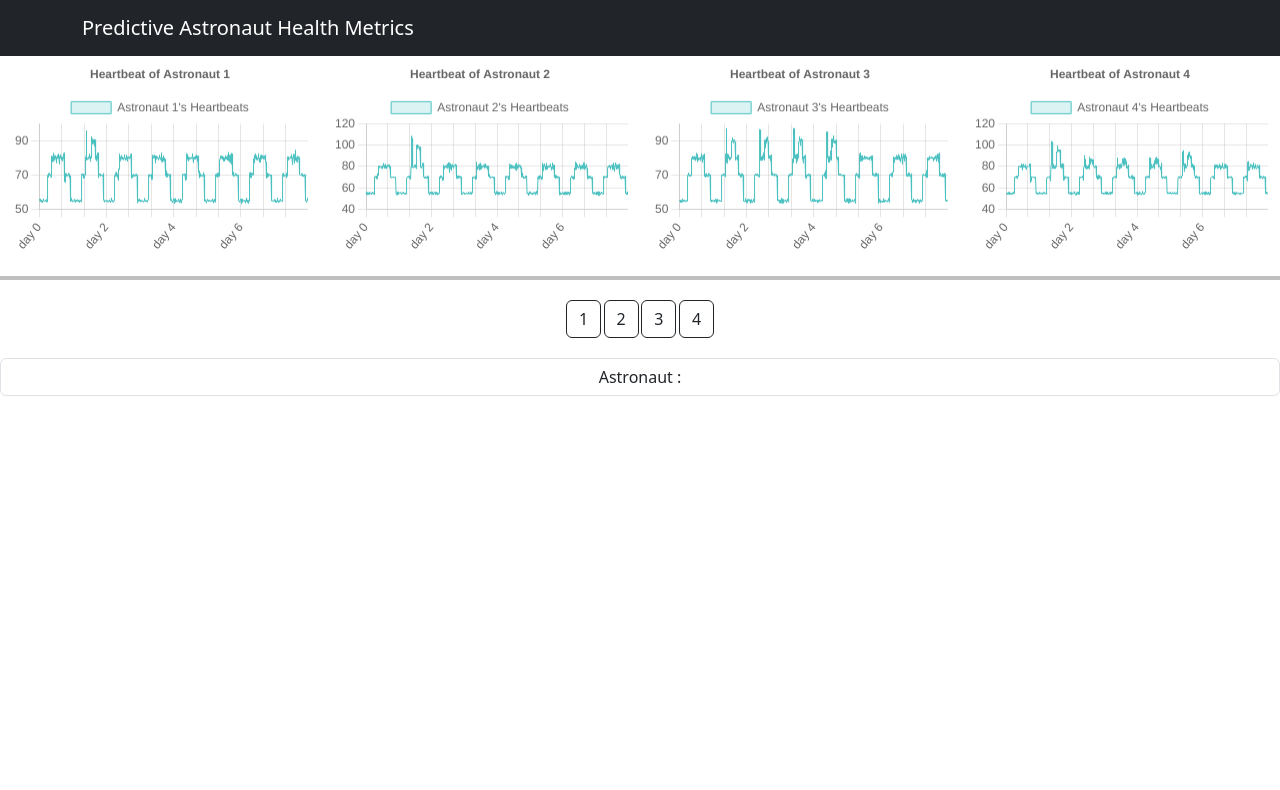
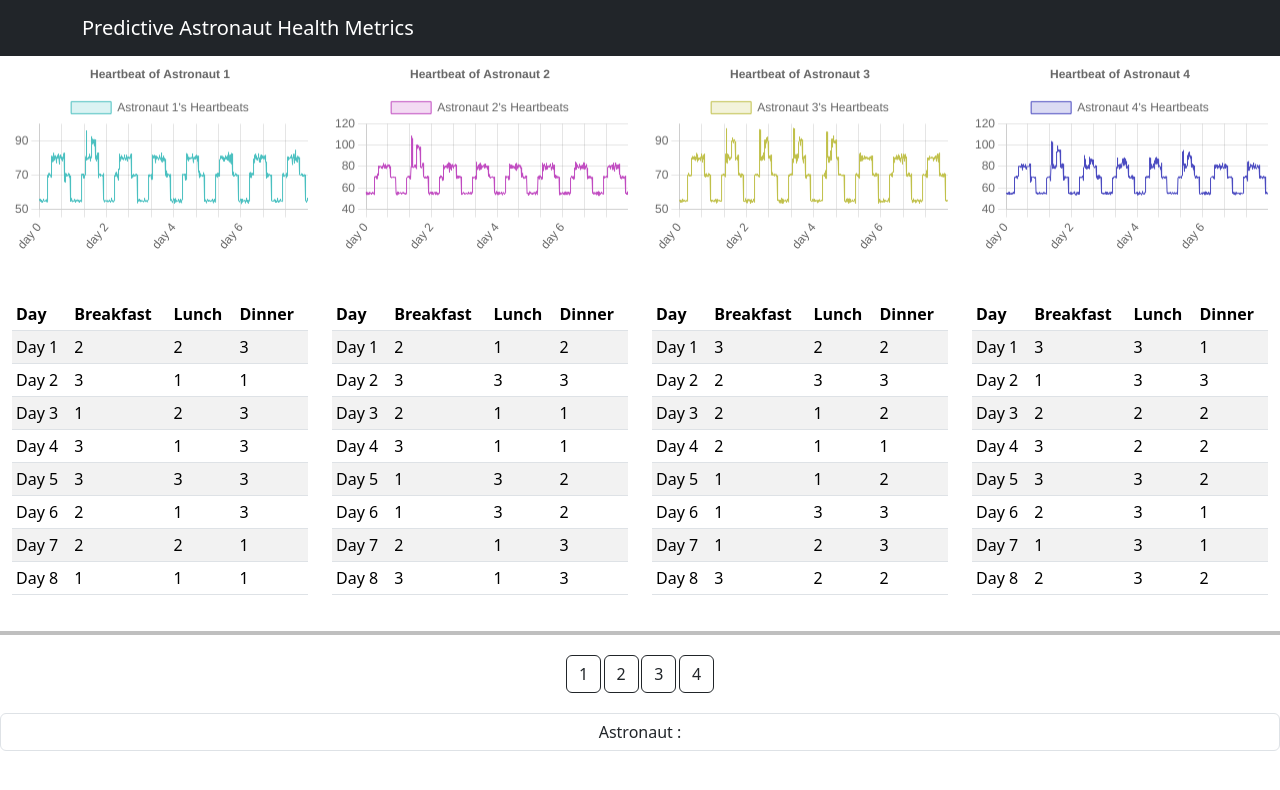
Before and after one commit to blacepos-meapster3-spartahack/jsc-hack, a React (Create React App) app in the folder healthserver/: page / in a window 1280 px wide. Shown: the top 790 px of the page. Built offline with nearby package versions, Linux system fonts and the light colour scheme.

Commit message:
Added food tables

```diff
--- a/healthserver/src/App.js
+++ b/healthserver/src/App.js
@@ -28,68 +28,38 @@ ChartJS.register(
   Legend
 );
 
-const labels = ['5', '4', '3', '2', '1', '0'];
-
-export default function App() {
-  const [formParams, setFormParams] = useState({
-    astronaut: '',
-  });
-
-  const handleButtonClick = (astronaut) => {
-    setFormParams({ astronaut });
-  }
-
-  // Temp data to fill graphs with to test how visuals look
-  const tempdata = {
-    labels,
-    datasets: [{
-      label: '# of Votes',
-      data: [120, 190, 70, 50, 80, 90],
-      borderWidth: 1,
-      borderColor: 'rgba(75,192,192,1)',
-      backgroundColor: 'rgba(75,192,192,0.2)',
-    }]
-  };
-
-  let astronaut_dict = {
+const astronaut_dict = {
   0: "astronaut1",
   1: "astronaut2",
   2: "astronaut3",
   3: "astronaut4"
 };
 
-  // Start the heartbeat data transfer from the json file
+const astronaut_dict_color = {
+  0: "rgba(75,192,192,",
+  1: "rgba(192,75,192,",
+  2: "rgba(192,192,75,",
+  3: "rgba(75,75,192,"
+};
 
-  let astronaut_Heartbeat_Data = [[],[],[],[]];
-  let numHeartbeats = 0
+function processHeartbeatData(healthData) {
+  let astronaut_Heartbeat_Data = [[], [], [], []];
   let astronaut_Heartbeats_Chartdata = [];
+  let numHeartbeats = 0;
 
-  //console.log("healthdata lengh: " + healthData.length);
-  //console.log(healthData[0][astronaut_dict[0]].heartrate_bpm);
   for (let day = 0; day < healthData.length; day++) {
-    //console.log("There are " + healthData[day].length + " astronauts on day " + day);
     for (let astronautNum = 0; astronautNum < 4; astronautNum++) {
       numHeartbeats = healthData[day][astronaut_dict[astronautNum]].heartrate_bpm.length;
-      // log the amount of heartbeats for each astronaut
-      //console.log("Astronaut " + astronautNum + " has " + numHeartbeats + " heartbeats on day " + day);
-
-      // append each atronaut's heartbeat data to the array
       for (let heartbeat = 0; heartbeat < numHeartbeats; heartbeat++) {
         astronaut_Heartbeat_Data[astronautNum].push(healthData[day][astronaut_dict[astronautNum]].heartrate_bpm[heartbeat]);
       }
-
     }
   }
-
-  // heartbeat data to chart data
 
   for (let i = 0; i < 4; i++) {
     const modifiedLabels = astronaut_Heartbeat_Data[i].map((_, index) => {
       return (index % 360 === 0) ? `day ${index / 360}` : '';
     });
-
-    //console.log("Modified labels: " + modifiedLabels);
-    //console.log("Astronaut " + i + " has " + astronaut_Heartbeat_Data[i].length + " heartbeats");
 
     astronaut_Heartbeats_Chartdata[i] = {
       labels: modifiedLabels,
@@ -97,23 +67,16 @@ export default function App() {
         label: 'Astronaut ' + (i + 1) + '\'s Heartbeats',
         data: astronaut_Heartbeat_Data[i],
         borderWidth: 1,
-      borderColor: 'rgba(75,192,192,1)',
-      backgroundColor: 'rgba(75,192,192,0.2)',
+        borderColor: astronaut_dict_color[i] + '1)',
+        backgroundColor: astronaut_dict_color[i] + '0.2)',
       }]
     };
   }
 
-  /*for (let i = 0; i < 4; i++) {
-    let astronaut_data = [];
-    let numHeartbeats = healthData[i].heartrate_bpm.length;
-    for (let j = 0; j < numHeartbeats; j++) {
-      astronaut_data.push(healthData[i].heartrate_bpm[j]);
+  return astronaut_Heartbeats_Chartdata;
 }
-    astronaut_Heartbeat_Data.push(astronaut_data);
-  }*/
 
-  // Start the sleep data transfer from the json file
-
+function processSleepData(healthData) {
   let astronaut_Sleep_Data = [
     [[], [], [], []],
     [[], [], [], []],
@@ -127,14 +90,8 @@ export default function App() {
     [[], [], [], []]
   ];
 
-  //console.log(healthData[0][astronaut_dict[0]].heartrate_bpm);
   for (let day = 0; day < healthData.length; day++) {
     for (let astronautNum = 0; astronautNum < 4; astronautNum++) {
-      // append the data
-      console.log(healthData[day][astronaut_dict[astronautNum]].previous_night_awake_minutes)
-      console.log(healthData[day][astronaut_dict[astronautNum]].previous_night_light_minutes)
-      console.log(healthData[day][astronaut_dict[astronautNum]].previous_night_deep_minutes)
-      console.log(healthData[day][astronaut_dict[astronautNum]].previous_night_rem_minutes)
       astronaut_Sleep_Data[astronautNum][0].push(healthData[day][astronaut_dict[astronautNum]].previous_night_awake_minutes);
       astronaut_Sleep_Data[astronautNum][1].push(healthData[day][astronaut_dict[astronautNum]].previous_night_light_minutes);
       astronaut_Sleep_Data[astronautNum][2].push(healthData[day][astronaut_dict[astronautNum]].previous_night_deep_minutes);
@@ -142,16 +99,10 @@ export default function App() {
     }
   }
 
-  // sleep data to chart data
-
   for (let i = 0; i < 4; i++) {
     const dayLabels = astronaut_Sleep_Data[i][0].map((_, index) => {
-      return `day ${index+1}`;
+      return `day ${index + 1}`;
     });
-
-    console.log("Modified labels: " + dayLabels);
-    console.log("Astronaut " + i + " has " + (astronaut_Sleep_Data[i][0].length) + " days of sleep data");
-    console.log(astronaut_Sleep_Data[i]);
 
     for (let j = 0; j < 4; j++) {
       astronaut_Sleep_Chartdata[i][j] = {
@@ -160,12 +111,86 @@ export default function App() {
           label: 'Astronaut ' + (i + 1) + '\'s Sleep',
           data: astronaut_Sleep_Data[i][j],
           borderWidth: 1,
+          borderColor: astronaut_dict_color[i] + '1)',
+          backgroundColor: astronaut_dict_color[i] + '0.2)',
+        }]
+      };
+    }
+  }
+
+  return astronaut_Sleep_Chartdata;
+}
+
+function processFoodData(healthData) {
+  let astronaut_Food_Data = [];
+
+  let meal1 = 0;
+  let meal2 = 0;
+  let meal3 = 0;
+  for (let day = 0; day < healthData.length; day++) {
+    for (let astronautNum = 0; astronautNum < 4; astronautNum++) {
+      if (!astronaut_Food_Data[astronautNum]) {
+        astronaut_Food_Data[astronautNum] = [];
+      }
+      if (!astronaut_Food_Data[astronautNum][day]) {
+        astronaut_Food_Data[astronautNum][day] = [[], [], []];
+      }
+      let temp = healthData[day][astronaut_dict[astronautNum]];
+      meal1 = parseFloat(temp.meal_1_breakfast) + parseFloat(temp.meal_2_breakfast) * 2 + parseFloat(temp.meal_3_breakfast) * 3;
+      meal2 = parseFloat(temp.meal_1_lunch) + parseFloat(temp.meal_2_lunch) * 2 + parseFloat(temp.meal_3_lunch) * 3;
+      meal3 = parseFloat(temp.meal_1_dinner) + parseFloat(temp.meal_2_dinner) * 2 + parseFloat(temp.meal_3_dinner) * 3;
+      console.log("Day: ", day);
+      console.log(meal1, meal2, meal3);
+
+      astronaut_Food_Data[astronautNum][day][0].push(meal1);
+      astronaut_Food_Data[astronautNum][day][1].push(meal2);
+      astronaut_Food_Data[astronautNum][day][2].push(meal3);
+    }
+  }
+
+  return astronaut_Food_Data;
+}
+
+export default function App() {
+
+  // let the max number of days be 7, and cut off the start of the data if it is longer than 7 days
+  let max = 8;
+  if (healthData.length > max) {
+    healthData = healthData.slice(healthData.length - max, healthData.length);
+  }
+
+  const [formParams, setFormParams] = useState({
+    astronaut: '',
+  });
+
+  const handleButtonClick = (astronaut) => {
+    setFormParams({ astronaut });
+  }
+
+  // Temp data to fill graphs with to test how visuals look
+  const labels = ['5', '4', '3', '2', '1', '0'];
+  const tempdata = {
+    labels,
+    datasets: [{
+      label: '# of Votes',
+      data: [120, 190, 70, 50, 80, 90],
+      borderWidth: 1,
       borderColor: 'rgba(75,192,192,1)',
       backgroundColor: 'rgba(75,192,192,0.2)',
     }]
   };
-    }
-  }
+
+  // Start the heartbeat data transfer from the json file
+
+  const astronaut_Heartbeats_Chartdata = processHeartbeatData(healthData);
+
+  // Start the sleep data transfer from the json file
+
+  const astronaut_Sleep_Chartdata = processSleepData(healthData);
+
+  // Start the food data transfer from the json file
+  // Since this is just in a table, we don't need to make a chart for it
+  const astronaut_Food_Data = processFoodData(healthData);
 
   return (
     <div>
@@ -184,7 +209,100 @@ export default function App() {
           <div className="col-md-3 chart-container">
             <Heartbeat data={astronaut_Heartbeats_Chartdata[3]} text={"Heartbeat of Astronaut 4"} />
           </div>
+          <div className="col-md-3">
+            <h3>Astronaut 1 Food Data</h3>
+            <table className="table table-striped table-sm">
+              <thead>
+                <tr>
+                  <th>Day</th>
+                  <th>Breakfast</th>
+                  <th>Lunch</th>
+                  <th>Dinner</th>
+                </tr>
+              </thead>
+              <tbody>
+                {astronaut_Food_Data[0].map((dayData, dayIndex) => (
+                  <tr key={dayIndex}>
+                    <td>{`Day ${dayIndex + 1}`}</td>
+                    <td>{dayData[0]}</td>
+                    <td>{dayData[1]}</td>
+                    <td>{dayData[2]}</td>
+                  </tr>
+                ))}
+              </tbody>
+            </table>
           </div>
+          <div className="col-md-3">
+            <h3>Astronaut 2 Food Data</h3>
+            <table className="table table-striped table-sm">
+              <thead>
+                <tr>
+                  <th>Day</th>
+                  <th>Breakfast</th>
+                  <th>Lunch</th>
+                  <th>Dinner</th>
+                </tr>
+              </thead>
+              <tbody>
+                {astronaut_Food_Data[1].map((dayData, dayIndex) => (
+                  <tr key={dayIndex}>
+                    <td>{`Day ${dayIndex + 1}`}</td>
+                    <td>{dayData[0]}</td>
+                    <td>{dayData[1]}</td>
+                    <td>{dayData[2]}</td>
+                  </tr>
+                ))}
+              </tbody>
+            </table>
+          </div>
+          <div className="col-md-3">
+            <h3>Astronaut 3 Food Data</h3>
+            <table className="table table-striped table-sm">
+              <thead>
+                <tr>
+                  <th>Day</th>
+                  <th>Breakfast</th>
+                  <th>Lunch</th>
+                  <th>Dinner</th>
+                </tr>
+              </thead>
+              <tbody>
+                {astronaut_Food_Data[2].map((dayData, dayIndex) => (
+                  <tr key={dayIndex}>
+                    <td>{`Day ${dayIndex + 1}`}</td>
+                    <td>{dayData[0]}</td>
+                    <td>{dayData[1]}</td>
+                    <td>{dayData[2]}</td>
+                  </tr>
+                ))}
+              </tbody>
+            </table>
+          </div>
+          <div className="col-md-3">
+            <h3>Astronaut 4 Food Data</h3>
+            <table className="table table-striped table-sm">
+              <thead>
+                <tr>
+                  <th>Day</th>
+                  <th>Breakfast</th>
+                  <th>Lunch</th>
+                  <th>Dinner</th>
+                </tr>
+              </thead>
+              <tbody>
+                {astronaut_Food_Data[3].map((dayData, dayIndex) => (
+                  <tr key={dayIndex}>
+                    <td>{`Day ${dayIndex + 1}`}</td>
+                    <td>{dayData[0]}</td>
+                    <td>{dayData[1]}</td>
+                    <td>{dayData[2]}</td>
+                  </tr>
+                ))}
+              </tbody>
+            </table>
+          </div>
+        </div>
+
       </div>
       <hr style={{ border: '2px solid black', margin: '20px 0' }} />
       <div className="button-container" style={{ textAlign: 'center', margin: '20px 0' }}>
```
Lines whose indentation alone changed are shown as unchanged.
